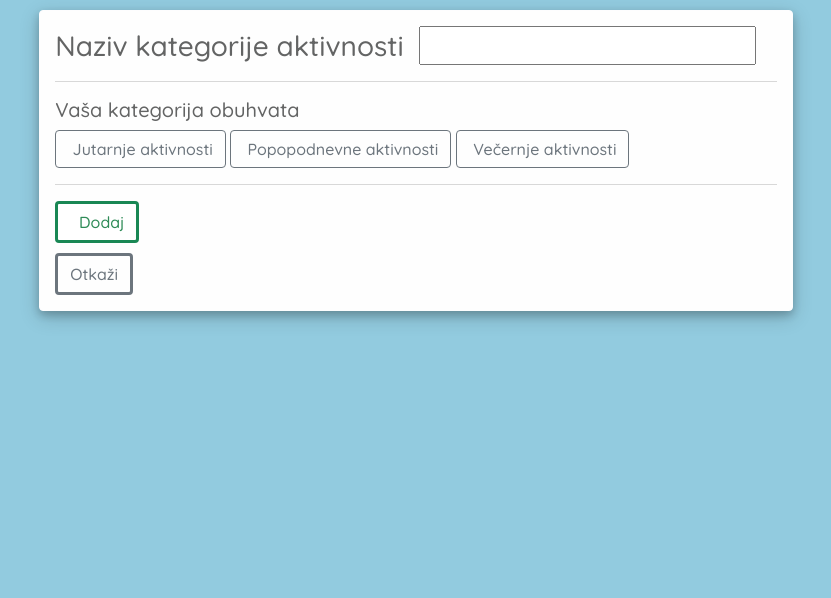
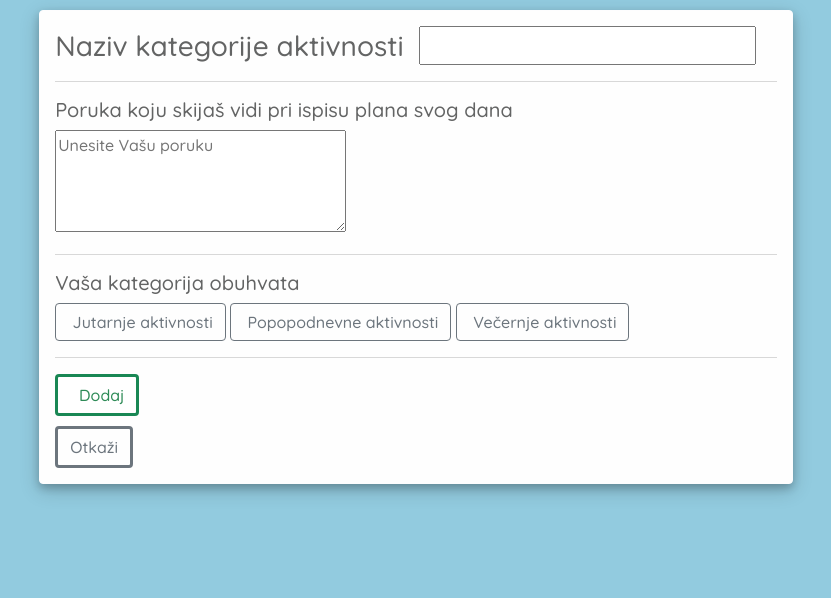
Before and after one commit to teodorcvijovic/Aplikacija-za-planiranje-skijaskih-aktivnosti, a Django app: page /addCategory/ in a window 1280 px wide. Shown: the part 138-736 px from the top of the page, without its empty margins (212-1043 px from the left). Run offline with Django 4.2, Linux system fonts and the light colour scheme; the visitor is signed in with stand-in values (Sample User, id 1); some libraries are stand-ins or nearby versions.

Commit message:
Izmenjen models.py - dodato message polje u tabelu Category.

```diff
--- a/faza 5/djangoProject/djangoProject/settings.py
+++ b/faza 5/djangoProject/djangoProject/settings.py
@@ -38,7 +38,7 @@ INSTALLED_APPS = [
     'django.contrib.messages',
     'django.contrib.staticfiles',
     'jahorina.apps.JahorinaConfig',
-    # 'fontawesomefree' # remove in case of error, and add again if icons in .html files are not properly loaded
+    'fontawesomefree' # remove in case of error, and add again if icons in .html files are not properly loaded
 ]
 
 MIDDLEWARE = [
--- a/faza 5/djangoProject/jahorina/forms.py
+++ b/faza 5/djangoProject/jahorina/forms.py
@@ -138,6 +138,7 @@ class AddActivityForm(ModelForm):
 #lara
 class AddCategoryForm(ModelForm):
     # root=forms.ChoiceField(choices=[(0,'jutarnja'), (1,'popodnevna'), (2,'vecernja')], label='Tip kategorije');
+    message=forms.CharField(widget=forms.Textarea(attrs={'rows': 4, 'cols': 30, 'placeholder' : 'Unesite Vašu poruku'}))
     class Meta:
         model=Category;
         fields=["name"]
--- a/faza 5/djangoProject/jahorina/models.py
+++ b/faza 5/djangoProject/jahorina/models.py
@@ -33,6 +33,7 @@ class SkiInstructor(MyUser):
 class Category(Model):
     name = models.CharField(max_length=100)
     root = models.IntegerField() # 0 - jutarnja, 1 - popodnevna, 2 - vecernja
+    message = models.CharField(max_length=250, default=" ")
 
     def __str__(self):
         return self.name;
--- a/faza 5/djangoProject/jahorina/views.py
+++ b/faza 5/djangoProject/jahorina/views.py
@@ -233,6 +233,7 @@ def addCategory(request):
             category = form.save(commit=False);
             #category.root = form.cleaned_data.get("root");
             category.root = request.POST.get('root');
+            category.message = form.cleaned_data.get('message')
             category.save();
             return redirect('addActivity');
         else:
--- a/faza 5/djangoProject/templates/addCategory.html
+++ b/faza 5/djangoProject/templates/addCategory.html
@@ -19,6 +19,9 @@
                 <div style="display: inline">
                     <h3>Naziv kategorije aktivnosti&nbsp; {{ form.name }}</h3>
                 </div>
+                <hr>
+                    <h5>Poruka koju skijaš vidi pri ispisu plana svog dana</h5>
+                    {{ form.message }}
                 <hr>
                 <h5>Vaša kategorija obuhvata</h5>
 
```
Also changed, not shown: faza 5/djangoProject/jahorina/migrations/0003_category_message_alter_skitrack_last_updated.py (added).
